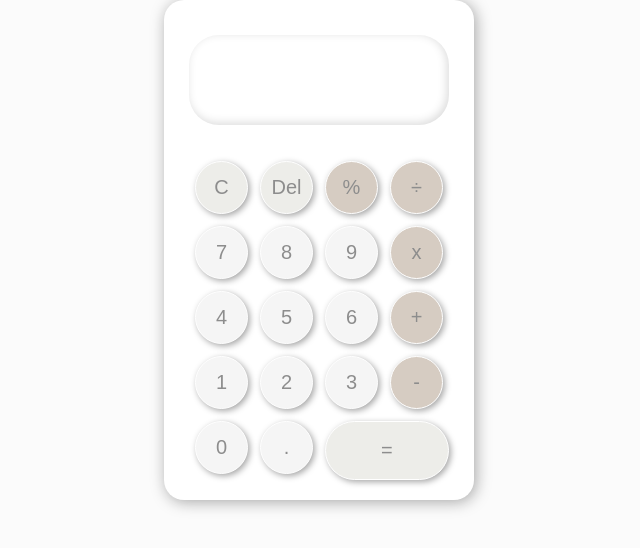
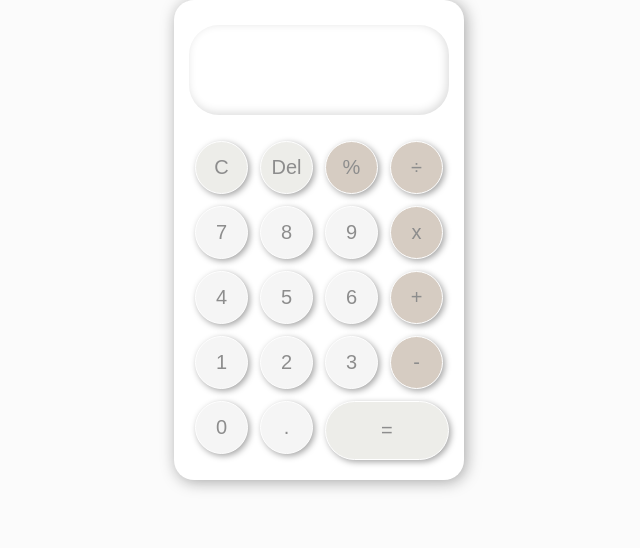
Before and after one commit to a-vanessa01/notion_calculator, a plain HTML site: page index.html in a window 1280 px wide. Shown: the whole page, without its empty margins (321-961 px from the left). Drawn offline with Linux system fonts and the light colour scheme.

Commit message:
Update style.css

```diff
--- a/style.css
+++ b/style.css
@@ -15,8 +15,8 @@ body{
 
 .layout{
 	margin: auto;
-	width: 310px;
-	height: 500px;
+	width: 290px;
+	height: 480px;
 	position: relative;
 	background: white;
 	border-radius: 20px;
@@ -26,7 +26,7 @@ body{
 
 
 .calculator{
-    height: 480px;
+    height: 460px;
     display: grid;
     justify-content: center;
     grid-template-columns: repeat(4, 65px);
@@ -95,7 +95,7 @@ button:active{
 	 word-wrap: break-word;
 	 word-break: break-all;
     border-radius: 30px;
-    margin: 35px 0 30px 0;
+    margin: 25px 0 20px 0;
 }
 .output .previous {
 	color: rgb(141, 141, 141, .7);
```
